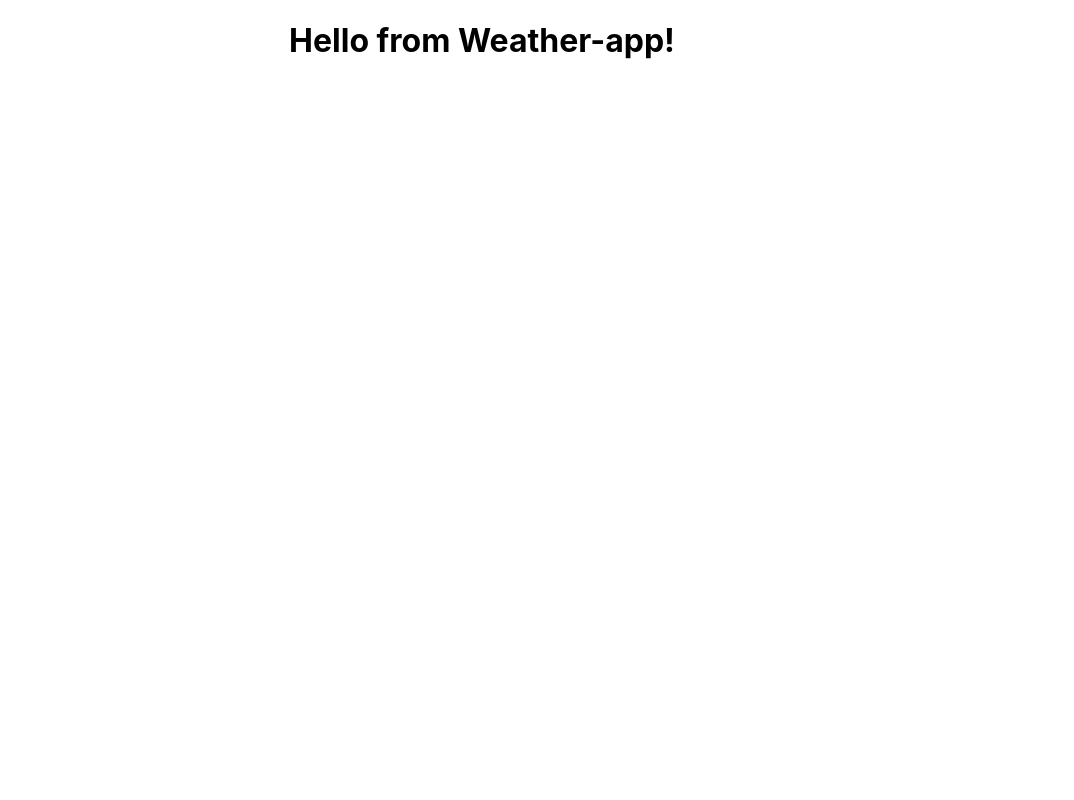
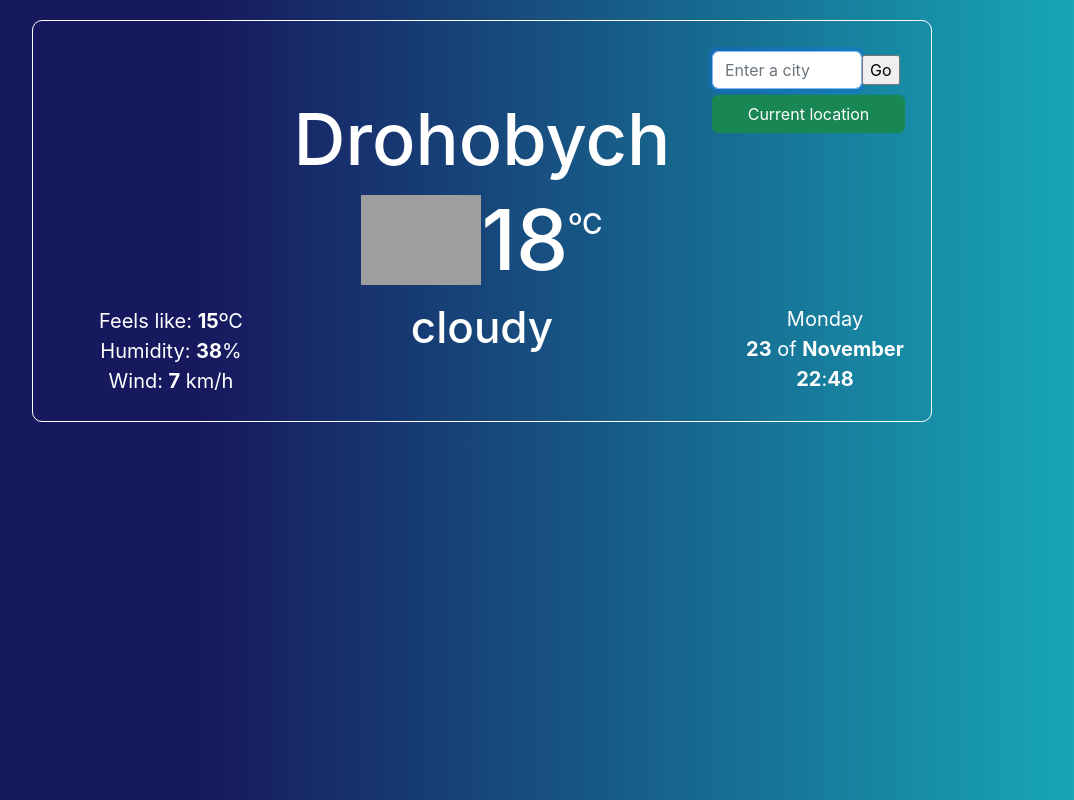
Before and after one commit to MarynaMarkova/React-Weather-App, a React (Create React App) app: page / in a window 1280 px wide. Shown: the whole page, without its empty margins (158-1232 px from the left). Built offline with nearby package versions, Linux system fonts and the light colour scheme; grey boxes are pictures that could not be loaded.

Commit message:
create app ui

```diff
--- a/public/index.html
+++ b/public/index.html
@@ -2,42 +2,28 @@
 <html lang="en">
   <head>
     <meta charset="utf-8" />
-    <link rel="icon" href="%PUBLIC_URL%/favicon.ico" />
-    <meta name="viewport" content="width=device-width, initial-scale=1" />
+    <meta
+      name="viewport"
+      content="width=device-width, initial-scale=1, shrink-to-fit=no"
+    />
     <meta name="theme-color" content="#000000" />
-    <meta
-      name="description"
-      content="Web site created using create-react-app"
+
+    <link
+      href="https://cdn.jsdelivr.net/npm/bootstrap@5.2.2/dist/css/bootstrap.min.css"
+      rel="stylesheet"
+      integrity="sha384-Zenh87qX5JnK2Jl0vWa8Ck2rdkQ2Bzep5IDxbcnCeuOxjzrPF/et3URy9Bv1WTRi"
+      crossorigin="anonymous"
     />
-    <link rel="apple-touch-icon" href="%PUBLIC_URL%/logo192.png" />
-    <!--
-      manifest.json provides metadata used when your web app is installed on a
-      user's mobile device or desktop. See https://developers.google.com/web/fundamentals/web-app-manifest/
-    -->
     <link rel="manifest" href="%PUBLIC_URL%/manifest.json" />
-    <!--
-      Notice the use of %PUBLIC_URL% in the tags above.
-      It will be replaced with the URL of the `public` folder during the build.
-      Only files inside the `public` folder can be referenced from the HTML.
+    <link rel="shortcut icon" href="%PUBLIC_URL%/favicon.ico" />
 
-      Unlike "/favicon.ico" or "favicon.ico", "%PUBLIC_URL%/favicon.ico" will
-      work correctly both with client-side routing and a non-root public URL.
-      Learn how to configure a non-root public URL by running `npm run build`.
-    -->
-    <title>React App</title>
+    <title>Weather App</title>
   </head>
+
   <body>
-    <noscript>You need to enable JavaScript to run this app.</noscript>
-    <div id="root"></div>
-    <!--
-      This HTML file is a template.
-      If you open it directly in the browser, you will see an empty page.
-
-      You can add webfonts, meta tags, or analytics to this file.
-      The build step will place the bundled scripts into the <body> tag.
-
-      To begin the development, run `npm start` or `yarn start`.
-      To create a production bundle, use `npm run build` or `yarn build`.
-    -->
+    <noscript> You need to enable JavaScript to run this app. </noscript>
+    <div class="container">
+      <div id="root"></div>
+    </div>
   </body>
 </html>
--- a/src/App.css
+++ b/src/App.css
@@ -1,38 +1,45 @@
 .App {
+  border: 1px solid white;
+  padding: 25px;
+  margin: 20px auto;
+  border-radius: 10px;
+  max-width: 900px;
+}
+
+body {
+  background: linear-gradient(
+    270deg,
+    rgb(23, 205, 205) -15.1%,
+    rgb(23, 25, 95) 71.5%
+  );
+  color: white;
+}
+h1,
+h2,
+h3 {
   text-align: center;
 }
 
-.App-logo {
-  height: 40vmin;
-  pointer-events: none;
+h1 {
+  font-size: 4.5rem;
 }
 
-@media (prefers-reduced-motion: no-preference) {
-  .App-logo {
-    animation: App-logo-spin infinite 20s linear;
-  }
+h2 {
+  font-size: 5.2rem;
 }
 
-.App-header {
-  background-color: #282c34;
-  min-height: 100vh;
-  display: flex;
-  flex-direction: column;
-  align-items: center;
-  justify-content: center;
-  font-size: calc(10px + 2vmin);
-  color: white;
+h3 {
+  font-size: 2.75rem;
 }
 
-.App-link {
-  color: #61dafb;
+.App ul {
+  margin: 80px auto 0 auto;
+  list-style: none;
+  font-size: 20px;
+  font-weight: normal;
+  text-align: center;
 }
 
-@keyframes App-logo-spin {
-  from {
-    transform: rotate(0deg);
-  }
-  to {
-    transform: rotate(360deg);
-  }
+.heading {
+  margin-top: 50px;
 }
--- a/src/App.js
+++ b/src/App.js
@@ -1,11 +1,12 @@
+import React from "react";
+
+import Weather from "./Weather";
 import "./App.css";
 
-function App() {
+export default function App() {
   return (
     <div className="App">
-      <h1>Hello from Weather-app!</h1>
+      <Weather />
     </div>
   );
 }
-
-export default App;
--- /dev/null
+++ b/src/Weather.css
@@ -0,0 +1,46 @@
+.Weather .weather-icon-big {
+  position: relative;
+  top: -8px;
+  width: 120px;
+}
+
+.Weather .units-big {
+  font-size: 28px;
+  position: relative;
+  top: -36px;
+  text-decoration: none;
+}
+
+.Weather .search-block,
+.Weather .submit {
+  display: inline;
+  position: relative;
+  top: -45px;
+}
+
+.Weather .search-block {
+  width: 150px;
+}
+
+.Weather .currentLocation {
+  margin-top: -100px;
+  width: 193px;
+}
+
+.Weather .details {
+  margin-top: 210px;
+}
+
+.Weather .day {
+  margin-top: 130px;
+}
+
+.Weather .feels,
+.Weather .humidity,
+.Weather .wind,
+.Weather .date,
+.Weather .month,
+.Weather .hours,
+.Weather .minutes {
+  font-weight: bolder;
+}
--- /dev/null
+++ b/src/Weather.js
@@ -0,0 +1,88 @@
+import React from "react";
+
+import "./Weather.css";
+
+export default function Weather() {
+  let weatherData = {
+    city: "Drohobych",
+    feels: 15,
+    humidity: 38,
+    wind: 7,
+    temperature: 18,
+    description: "cloudy",
+    day: "Monday",
+    date: 23,
+    month: "November",
+    hours: 22,
+    minutes: 48,
+    imageUrl: "https://ssl.gstatic.com/onebox/weather/64/partly_cloudy.png",
+  };
+
+  return (
+    <div className="Weather">
+      <div className="row heading">
+        <div className="col-3">
+          <ul className="details">
+            <li>
+              Feels like: <span className="feels">{weatherData.feels}</span>ºC
+            </li>
+            <li>
+              Humidity: <span className="humidity">{weatherData.humidity}</span>
+              %
+            </li>
+            <li>
+              Wind: <span className="wind">{weatherData.wind}</span> km/h
+            </li>
+          </ul>
+        </div>
+
+        <div className="col-6">
+          <h1 className="cityPlace">{weatherData.city}</h1>
+          <h2>
+            <img
+              src={weatherData.imageUrl}
+              className="weather-icon-big"
+              alt={weatherData.description}
+            />
+            <span className="temperature-big">{weatherData.temperature}</span>
+            <span className="units-big">ºC</span>
+          </h2>
+          <h3 className="description">{weatherData.description}</h3>
+        </div>
+
+        <div className="col-3">
+          <form className="search-forn">
+            <div className="mb-3">
+              <input
+                type="search"
+                className="form-control search-block cityInput"
+                placeholder="Enter a city"
+                autofocus="on"
+              />
+
+              <input type="submit" className="submit" value="Go" />
+            </div>
+          </form>
+
+          <button type="button" className="btn btn-success currentLocation">
+            Current location
+          </button>
+
+          <br />
+
+          <ul className="fullDate">
+            <li className="day">{weatherData.day}</li>
+            <li>
+              <span className="date">{weatherData.date}</span> of{" "}
+              <span className="month">{weatherData.month}</span>
+            </li>
+            <li>
+              <span className="hours">{weatherData.hours}</span>:
+              <span className="minutes">{weatherData.minutes}</span>
+            </li>
+          </ul>
+        </div>
+      </div>
+    </div>
+  );
+}
```
